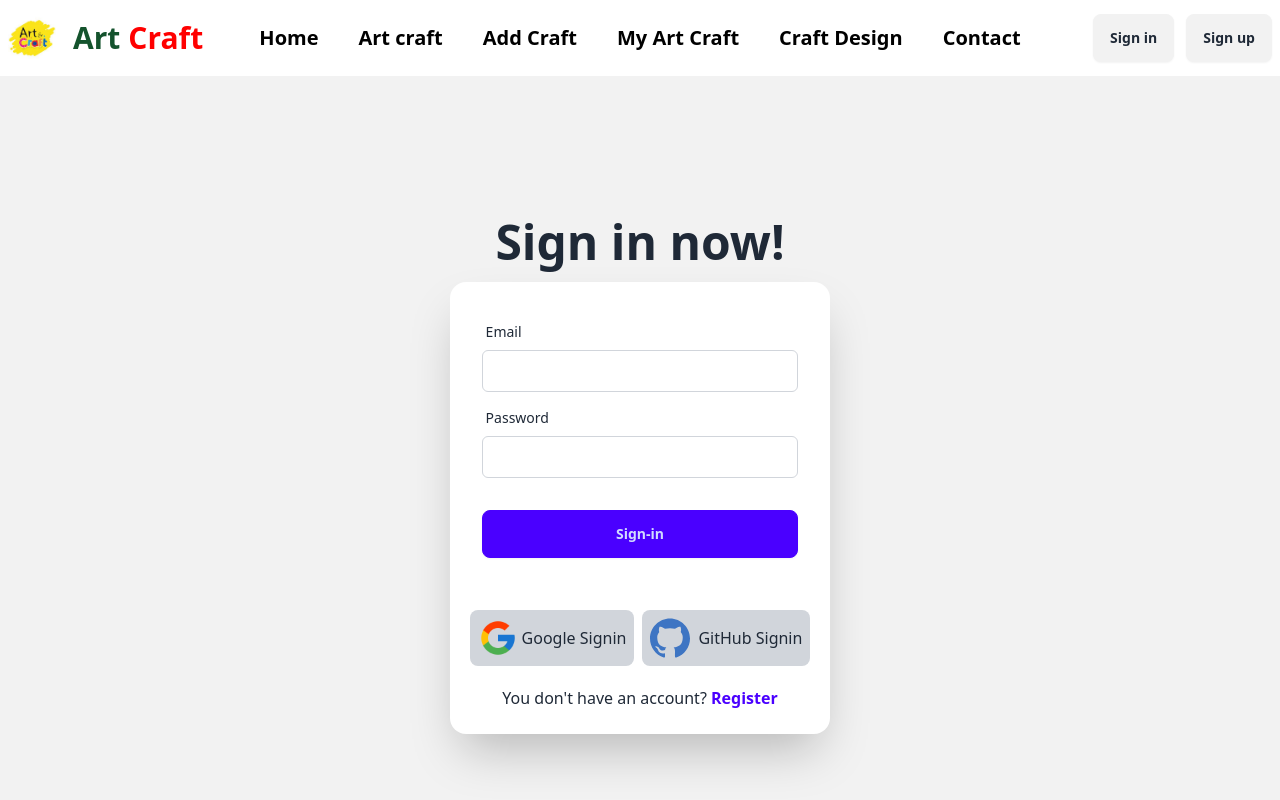
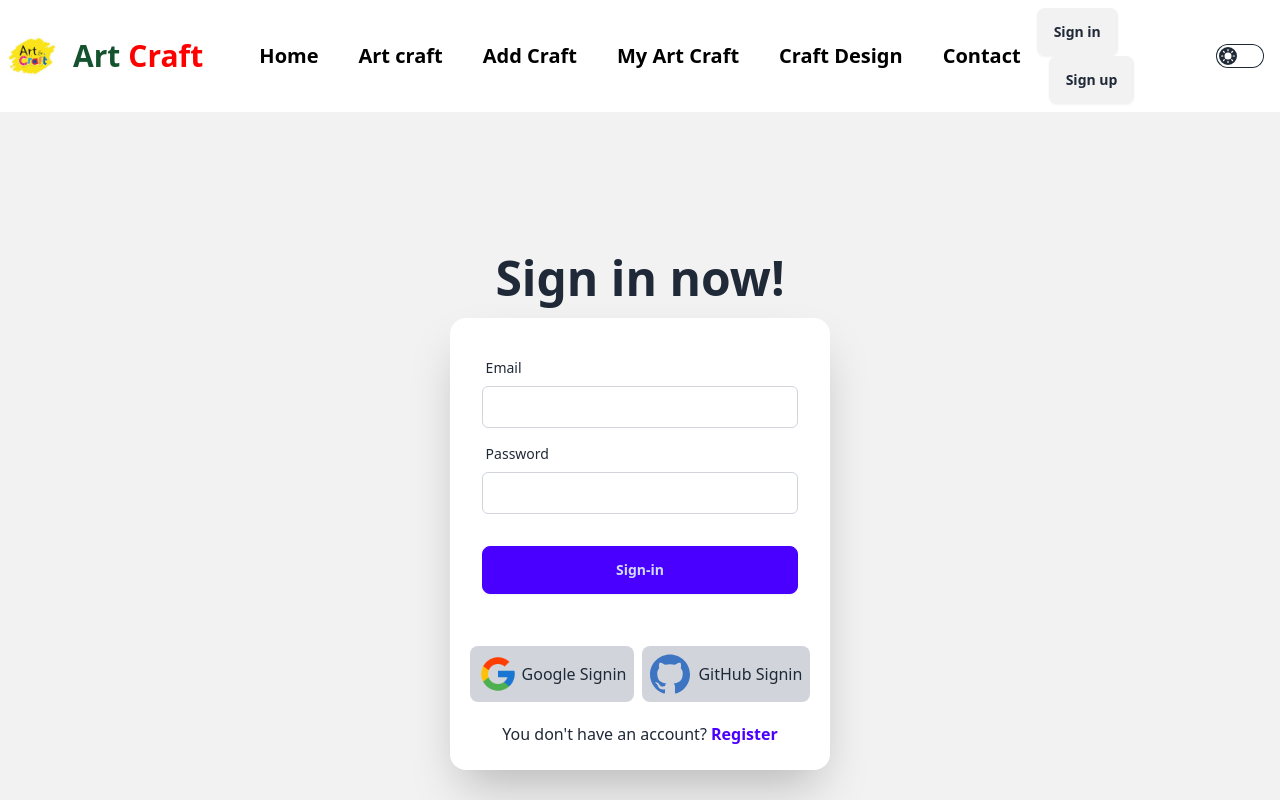
Before and after one commit to zihad868/Art-Craft-Client, a React (Vite) app: page /signin in a window 1280 px wide. Shown: the top 800 px of the page. Built offline with nearby package versions, Linux system fonts and the light colour scheme; no server answers.

Commit message:
Light and Dark Theme

```diff
--- a/src/Components/Navbar/Nav.jsx
+++ b/src/Components/Navbar/Nav.jsx
@@ -1,11 +1,28 @@
 import { Link, NavLink } from "react-router-dom";
 import logo from "../../assets/Logo/ArtCraft.jpeg";
-import { useContext } from "react";
+import { useContext, useEffect, useState } from "react";
 import { AuthProvider } from "../../Provider/FirebaseAuthProvider";
 import { Typewriter } from "react-simple-typewriter";
 
 const Nav = () => {
   const { user, logoutUser } = useContext(AuthProvider);
+  const [theme, setTheme] = useState('light');
+
+  const handleTheme = (e) => {
+    if(e.target.checked){
+        setTheme('synthwave')
+    }
+    else{
+        setTheme('ligth')
+    }
+  }
+
+  useEffect(() =>{
+    localStorage.setItem('theme', theme);
+    const themeColor = localStorage.getItem('theme');
+    document.querySelector('html').setAttribute('data-theme', themeColor);
+  },[theme]
+  )
 
   const handleLogout = () => {
     logoutUser()
@@ -147,6 +164,44 @@ const Nav = () => {
                 </div>
               </>
             )}
+
+            {/* Theme Controller */}
+            <label className="cursor-pointer grid place-items-center p-2">
+              <input
+                type="checkbox"
+                onChange={handleTheme}
+                className="toggle theme-controller bg-base-content row-start-1 col-start-1 col-span-2"
+              />
+              <svg
+                className="col-start-1 row-start-1 stroke-base-100 fill-base-100"
+                xmlns="http://www.w3.org/2000/svg"
+                width="14"
+                height="14"
+                viewBox="0 0 24 24"
+                fill="none"
+                stroke="currentColor"
+                strokeWidth="2"
+                strokeLinecap="round"
+                strokeLinejoin="round"
+              >
+                <circle cx="12" cy="12" r="5" />
+                <path d="M12 1v2M12 21v2M4.2 4.2l1.4 1.4M18.4 18.4l1.4 1.4M1 12h2M21 12h2M4.2 19.8l1.4-1.4M18.4 5.6l1.4-1.4" />
+              </svg>
+              <svg
+                className="col-start-2 row-start-1 stroke-base-100 fill-base-100"
+                xmlns="http://www.w3.org/2000/svg"
+                width="14"
+                height="14"
+                viewBox="0 0 24 24"
+                fill="none"
+                stroke="currentColor"
+                strokeWidth="2"
+                strokeLinecap="round"
+                strokeLinejoin="round"
+              >
+                <path d="M21 12.79A9 9 0 1 1 11.21 3 7 7 0 0 0 21 12.79z"></path>
+              </svg>
+            </label>
           </div>
     </div>
   );
--- a/src/Components/Navbar/Navbar.jsx
+++ b/src/Components/Navbar/Navbar.jsx
@@ -1,12 +1,30 @@
 import "./Navbar.css";
 import logo from "../../assets/Logo/ArtCraft.jpeg";
 import { Link, NavLink } from "react-router-dom";
-import { useContext } from "react";
+import { useContext, useEffect, useState } from "react";
 import { AuthProvider } from "../../Provider/FirebaseAuthProvider";
 import { Typewriter } from "react-simple-typewriter";
 
 const Navbar = () => {
   const { user, logoutUser } = useContext(AuthProvider);
+  const [theme, setTheme] = useState('light');
+
+  const handleTheme = (e) => {
+    if(e.target.checked){
+        setTheme('synthwave')
+    }
+    else{
+        setTheme('ligth')
+    }
+  }
+
+  useEffect(() =>{
+    localStorage.setItem('theme', theme);
+    const themeColor = localStorage.getItem('theme');
+    document.querySelector('html').setAttribute('data-theme', themeColor);
+  },[theme]
+  )
+
 
   const handleLogout = () => {
     logoutUser();
@@ -143,6 +161,44 @@ const Navbar = () => {
                 </div>
               </>
             )}
+
+            {/* Theme Controller */}
+            <label className="cursor-pointer grid place-items-center p-2">
+              <input
+                type="checkbox"
+                onChange={handleTheme}
+                className="toggle theme-controller bg-base-content row-start-1 col-start-1 col-span-2"
+              />
+              <svg
+                className="col-start-1 row-start-1 stroke-base-100 fill-base-100"
+                xmlns="http://www.w3.org/2000/svg"
+                width="14"
+                height="14"
+                viewBox="0 0 24 24"
+                fill="none"
+                stroke="currentColor"
+                strokeWidth="2"
+                strokeLinecap="round"
+                strokeLinejoin="round"
+              >
+                <circle cx="12" cy="12" r="5" />
+                <path d="M12 1v2M12 21v2M4.2 4.2l1.4 1.4M18.4 18.4l1.4 1.4M1 12h2M21 12h2M4.2 19.8l1.4-1.4M18.4 5.6l1.4-1.4" />
+              </svg>
+              <svg
+                className="col-start-2 row-start-1 stroke-base-100 fill-base-100"
+                xmlns="http://www.w3.org/2000/svg"
+                width="14"
+                height="14"
+                viewBox="0 0 24 24"
+                fill="none"
+                stroke="currentColor"
+                strokeWidth="2"
+                strokeLinecap="round"
+                strokeLinejoin="round"
+              >
+                <path d="M21 12.79A9 9 0 1 1 11.21 3 7 7 0 0 0 21 12.79z"></path>
+              </svg>
+            </label>
           </div>
         </div>
       </div>
--- a/tailwind.config.js
+++ b/tailwind.config.js
@@ -8,4 +8,8 @@ export default {
     extend: {},
   },
   plugins: [require("daisyui")],
+  daisyui: {
+    themes: ["light", "synthwave"],
+  },
+
 }
```
